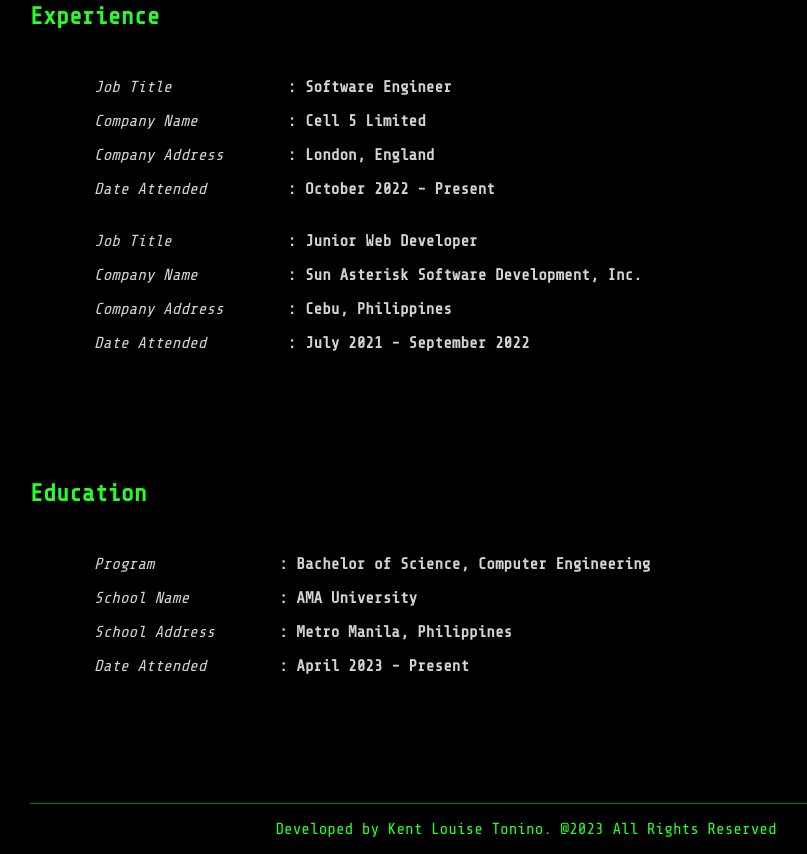
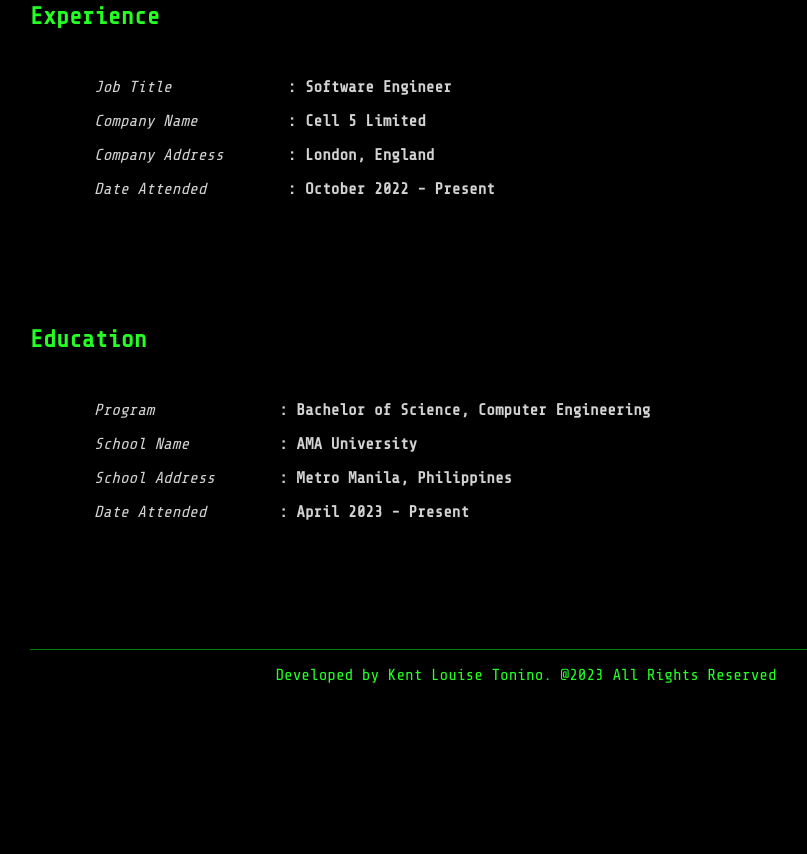
Before and after one commit to kentlouisetonino/biodata, a plain HTML site: page index.html in a window 1280 px wide. Shown: the part 1274-2128 px from the top of the page, without its empty margins (114-921 px from the left). After the commit the page ends 1974 px from the top, so only its background shows below. Drawn offline with nearby package versions, Linux system fonts and the light colour scheme.

Commit message:
remove experience

```diff
--- a/index.html
+++ b/index.html
@@ -135,11 +135,6 @@
               <li>Company Name</li>
               <li>Company Address</li>
               <li>Date Attended</li>
-              <br />
-              <li>Job Title</li>
-              <li>Company Name</li>
-              <li>Company Address</li>
-              <li>Date Attended</li>
             </ul>
           </div>
           <div class="experience-data-list-2">
@@ -148,11 +143,6 @@
               <li>: Cell 5 Limited</li>
               <li>: London, England</li>
               <li>: October 2022 - Present</li>
-              <br />
-              <li>: Junior Web Developer</li>
-              <li>: Sun Asterisk Software Development, Inc.</li>
-              <li>: Cebu, Philippines</li>
-              <li>: July 2021 - September 2022</li>
             </ul>
           </div>
         </div>
```
